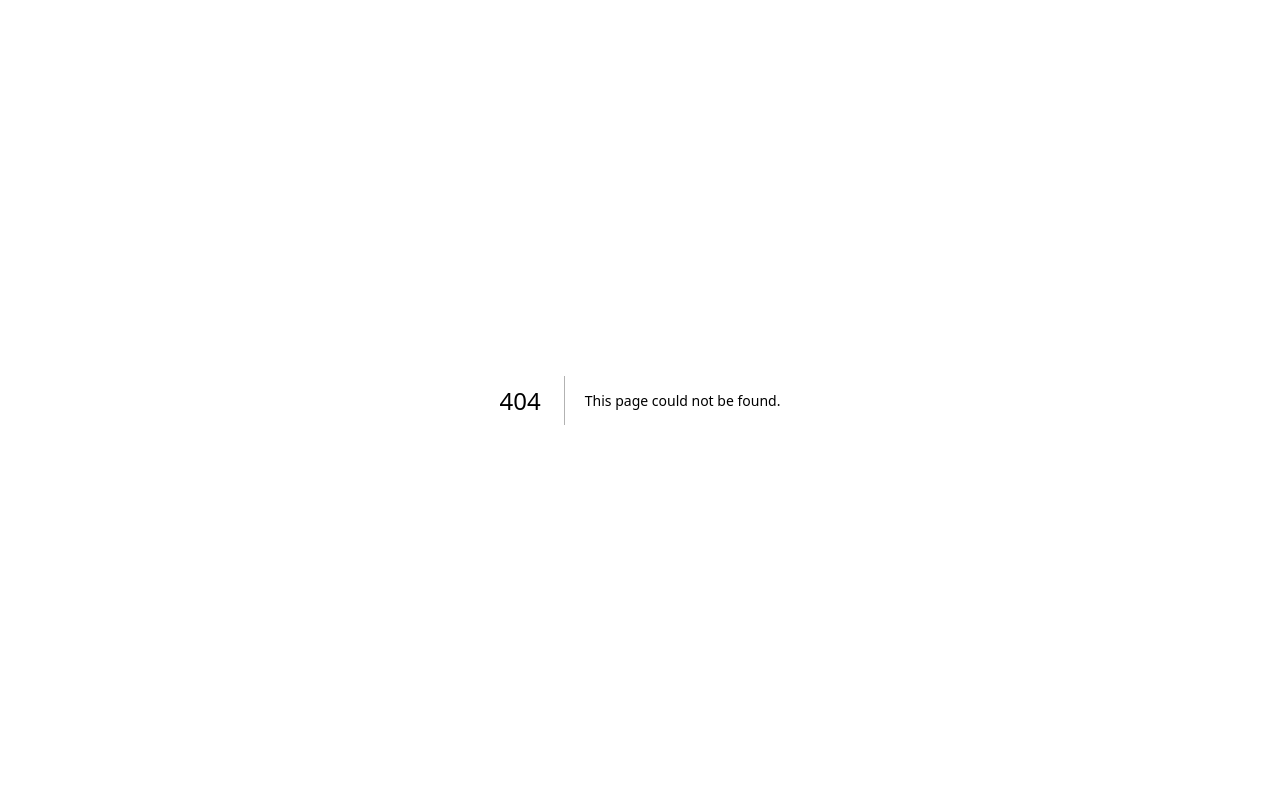
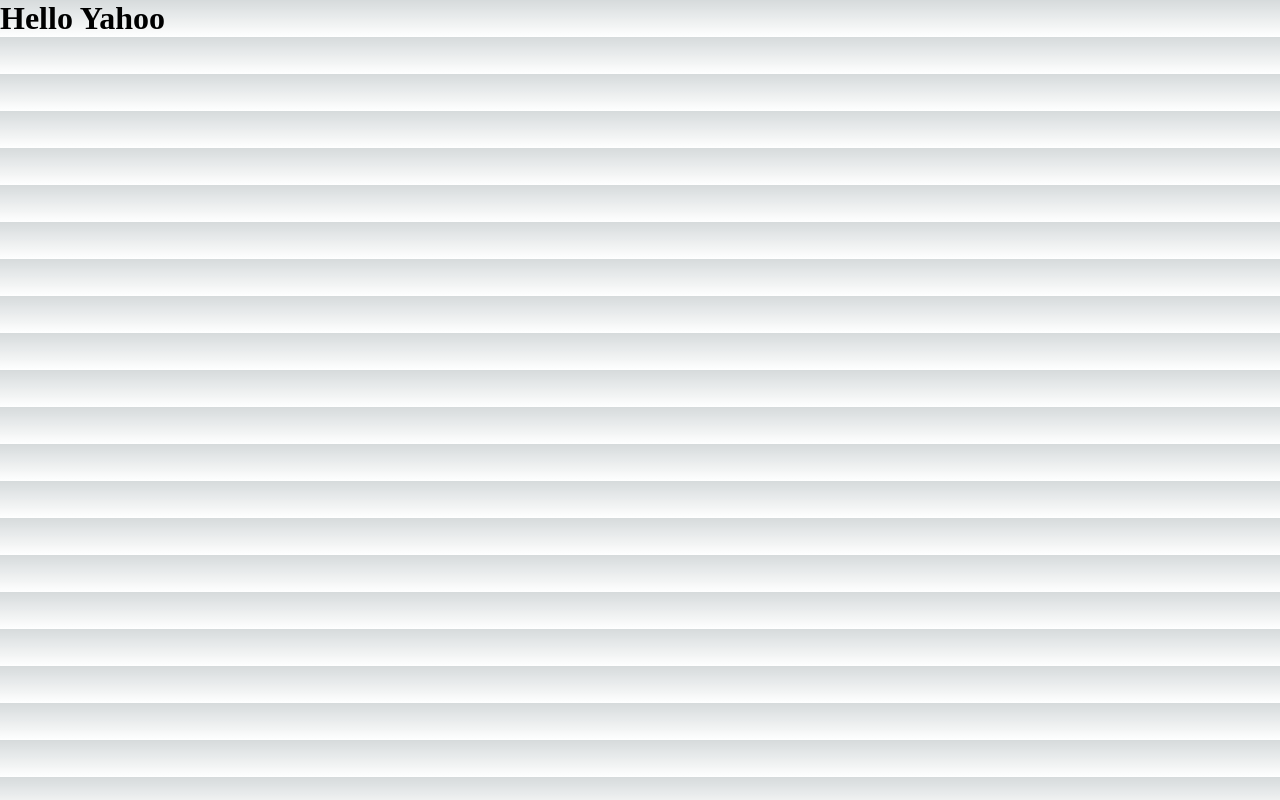
Before and after one commit to QuinnStevenson/fantasy-hockey-scheduler, a Next.js app: page /posts/api-success in a window 1280 px wide. Before the commit this address had no page. Built offline with nearby package versions, Linux system fonts and the light colour scheme.

Commit message:
Add api success page

```diff
--- a/next.config.js
+++ b/next.config.js
@@ -6,7 +6,7 @@ module.exports = {
 		let yClientId = "dj0yJmk9TUdiUTFpU2c2S0g0JmQ9WVdrOVYwTkVOemRGT0U0bWNHbzlNQT09JnM9Y29uc3VtZXJzZWNyZXQmc3Y9MCZ4PWNj";
 		let yClientSecret = "72abdce46c9c2e7d79c6bc287426987a11a37b43";
 
-		let yReturnURL = "https://fantasy-hockey-scheduler.vercel.app/";
+		let yReturnURL = "https://fantasy-hockey-scheduler.vercel.app/posts/api-success";
 		let redirect = "https://api.login.yahoo.com/oauth2/request_auth?client_id=" + yClientId + "&redirect_uri=" + yReturnURL + "&response_type=code&language=en-us";
 
   		return [
--- /dev/null
+++ b/src/pages/posts/api-success.js
@@ -0,0 +1,3 @@
+export default function FirstPost() {
+  return <h1>Hello Yahoo</h1>;
+}
```
